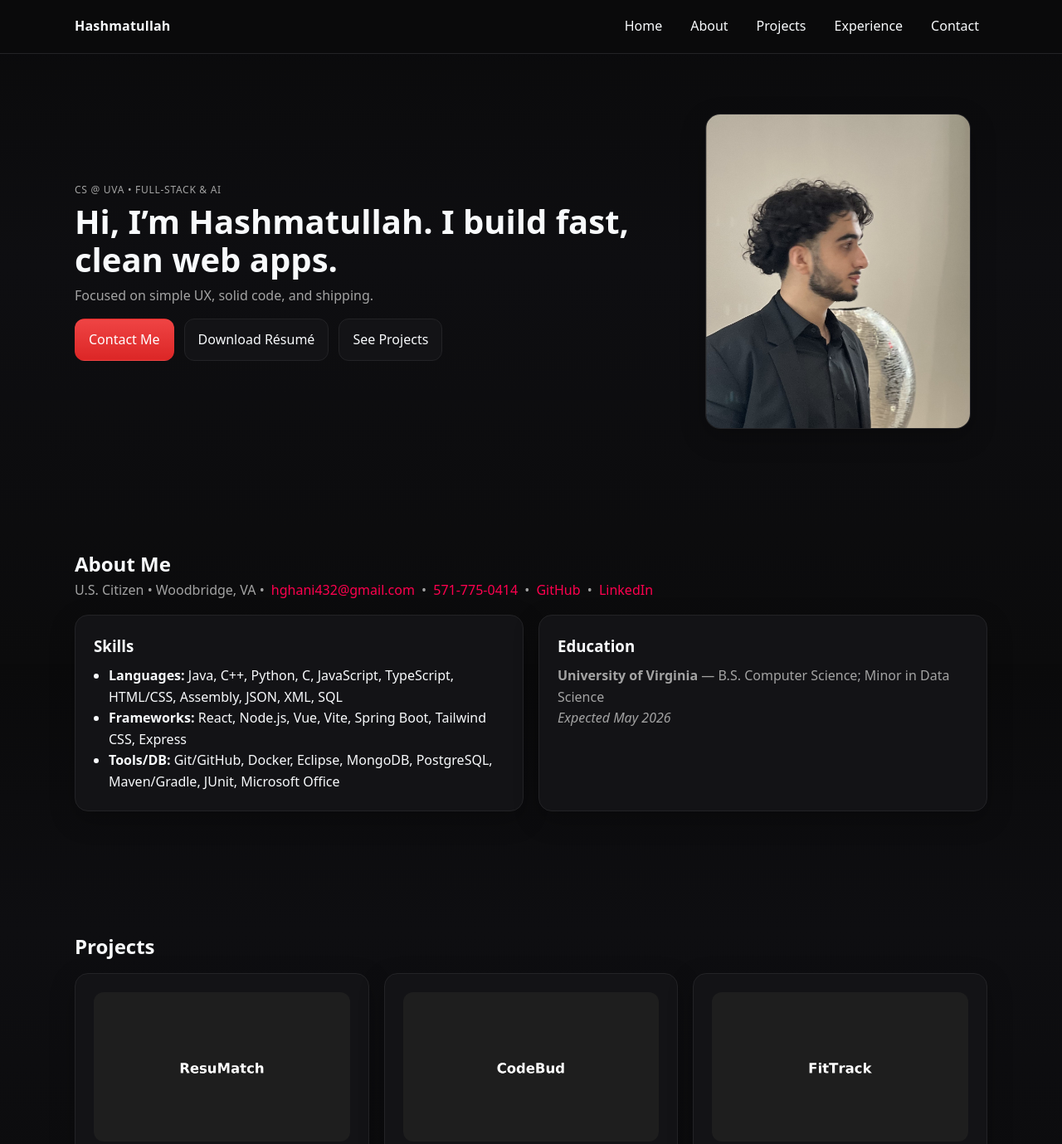
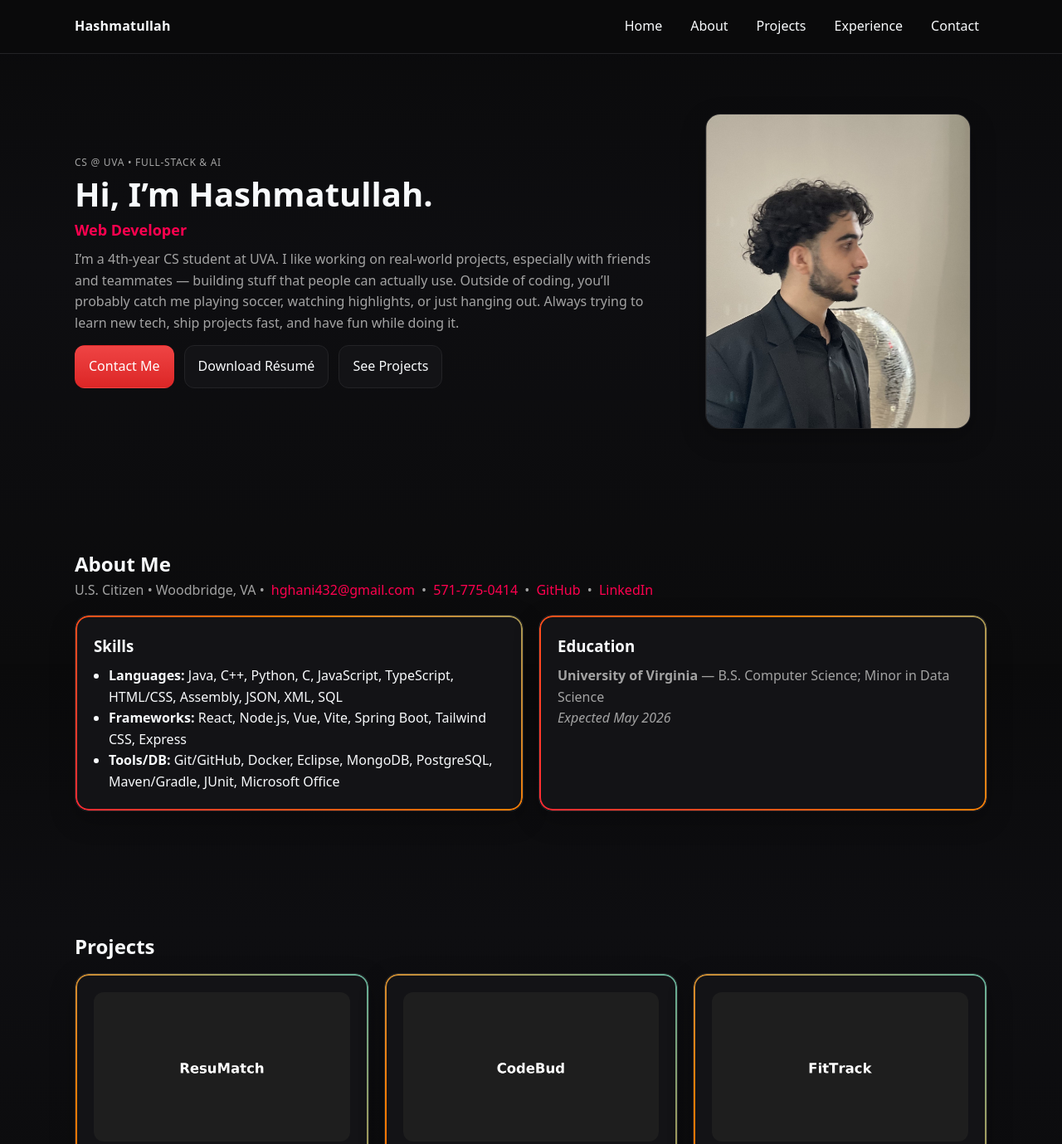
Before and after one commit to hashmat-beep/personal-portfolio, a plain HTML site: page index.html in a window 1280 px wide. Shown: the top 1379 px of the page at 83% size. Drawn offline with Linux system fonts and the light colour scheme.

Commit message:
added some scripts and hover effects

```diff
--- a/index.html
+++ b/index.html
@@ -31,8 +31,14 @@
   <section class="hero">
     <div class="hero-copy">
       <p class="eyebrow">CS @ UVA • Full-stack & AI</p>
-      <h1>Hi, I’m Hashmatullah. I build fast, clean web apps.</h1>
-      <p class="lead">Focused on simple UX, solid code, and shipping.</p>
+      <h1>Hi, I’m Hashmatullah.</h1>
+      <p id="typed" class="lead"></p>
+      <p class="lead">
+        I’m a 4th-year CS student at UVA. I like working on real-world projects,
+        especially with friends and teammates — building stuff that people can actually use.
+        Outside of coding, you’ll probably catch me playing soccer, watching highlights, or just hanging out.
+        Always trying to learn new tech, ship projects fast, and have fun while doing it.
+      </p>
       <div class="actions no-wrap">
         <a class="btn primary" href="#contact">Contact Me</a>
         <a class="btn" href="photos/resume.pdf" download>Download Résumé</a>
@@ -47,8 +53,9 @@
 </main>
 
 
+
  <!-- ABOUT -->
-  <section id="about" class="container section">
+<section id="about" class="container section reveal">
   <h2>About Me</h2>
   <p class="kv about-links">
     U.S. Citizen • Woodbridge, VA •
@@ -57,7 +64,6 @@
     <a href="https://github.com/hashmat-beep" target="_blank" rel="noopener">GitHub</a> •
     <a href="https://www.linkedin.com/in/hashmatullah-ghani/" target="_blank" rel="noopener">LinkedIn</a>
   </p>
-
 
   <div class="grid grid-2" style="margin-top:16px;">
     <div class="card">
@@ -185,9 +191,9 @@
   <footer>
     <div class="container footer-inner">
       <span class="kv">© <span id="y"></span> Hashmatullah Ghani</span>
-      <span class="kv">Press <span class="kbd">/</span> to jump to Contact</span>
     </div>
   </footer>
+
 
   <script>
     // year + keyboard shortcut
@@ -213,5 +219,73 @@
         .catch(error => { msg.textContent = "Error sending. Try again."; });
     });
   </script>
+
+<script>
+  function playBrandAnimation() {
+    const a = document.querySelector('.brand a');
+    if (!a) return;
+    const text = a.getAttribute('data-text') || a.textContent.trim();
+    a.setAttribute('data-text', text);   // remember original
+    a.textContent = '';                  // clear text
+    [...text].forEach((ch, i) => {
+      const span = document.createElement('span');
+      span.className = 'char' + (ch === ' ' ? ' space' : '');
+      span.textContent = ch;
+      span.style.animationDelay = (i * 0.05) + 's'; // staggered
+      a.appendChild(span);
+    });
+  }
+
+  // run once on page load
+  document.addEventListener('DOMContentLoaded', playBrandAnimation);
+
+  // replay on click
+  document.querySelector('.brand a').addEventListener('click', (e) => {
+    e.preventDefault();
+    playBrandAnimation();
+  });
+</script>
+
+<script>
+  const roles = ["Software Engineer", "Web Developer", "AI Enthusiast"];
+  let i = 0, j = 0;
+  const speed = 100;  // typing speed
+
+  function type() {
+    if (j < roles[i].length) {
+      document.getElementById("typed").textContent += roles[i][j];
+      j++;
+      setTimeout(type, speed);
+    } else {
+      setTimeout(erase, 1200); // pause before erasing
+    }
+  }
+
+  function erase() {
+    if (j > 0) {
+      document.getElementById("typed").textContent = roles[i].substring(0, j - 1);
+      j--;
+      setTimeout(erase, 50);
+    } else {
+      i = (i + 1) % roles.length; // next role
+      setTimeout(type, 400);
+    }
+  }
+  document.addEventListener("DOMContentLoaded", type);
+</script>
+
+<script>
+  // reveal elements on scroll
+  function revealOnScroll() {
+    document.querySelectorAll('.reveal').forEach(el => {
+      const rect = el.getBoundingClientRect();
+      if (rect.top < window.innerHeight - 100) {
+        el.classList.add('active');
+      }
+    });
+  }
+  window.addEventListener('scroll', revealOnScroll);
+  window.addEventListener('load', revealOnScroll);
+</script>
 </body>
 </html>
--- a/style.css
+++ b/style.css
@@ -158,3 +158,97 @@ footer{ border-top:1px solid var(--border); margin-top: 48px; }
   color:#ffffff;
   text-decoration:underline;
 }
+
+
+/* --- Contact form tweaks --- */
+form label {
+  font-size: 16px;
+  font-weight: 600;
+}
+
+form input,
+form textarea {
+  font-size: 16px;        /* slightly larger text */
+  padding: 14px;          /* more padding inside fields */
+  border-radius: 10px;    /* a bit rounder */
+}
+
+form .btn.primary {
+  font-size: 18px;        /* larger button text */
+  padding: 14px 28px;     /* bigger button size */
+  border-radius: 10px;
+}
+
+
+/* --- Experience hover effect --- */
+#experience .card {
+  transition: transform 0.25s ease, box-shadow 0.25s ease;
+}
+
+#experience .card:hover {
+  transform: translateY(-6px);
+  box-shadow: 0 12px 26px rgba(0, 0, 0, 0.4);
+  border-color: #ff004f;   /* accent border on hover */
+}
+
+
+/* Brand letter-by-letter intro */
+.brand a { display:inline-block; position:relative; }
+.brand .char {
+  display:inline-block;
+  opacity: 0;
+  transform: translateY(8px);
+  animation: brandIn .6s ease forwards;
+}
+.brand .char.space { width: .32em; }  /* spacing for spaces */
+
+@keyframes brandIn {
+  to { opacity:1; transform: translateY(0); }
+}
+
+#typed {
+  font-size: 18px;
+  color: #ff004f;     /* your accent red */
+  margin-top: 6px;
+  min-height: 24px;   /* prevents layout shift */
+  font-weight: 600;
+}
+
+
+
+.card {
+  position: relative;
+  overflow: hidden;
+}
+.card::before {
+  content: "";
+  position: absolute;
+  inset: 0;
+  border-radius: inherit;
+  padding: 2px;
+  background: linear-gradient(45deg, #ff004f, #ff7b00, #00d4ff, #ff004f);
+  background-size: 300% 300%;
+  animation: borderShift 6s linear infinite;
+  -webkit-mask:
+    linear-gradient(#000 0 0) content-box,
+    linear-gradient(#000 0 0);
+  -webkit-mask-composite: xor;
+          mask-composite: exclude;
+}
+@keyframes borderShift {
+  0% { background-position: 0% 50%; }
+  50% { background-position: 100% 50%; }
+  100% { background-position: 0% 50%; }
+}
+
+/* ✨ Scroll reveal effect */
+.reveal {
+  opacity: 0;
+  transform: translateY(40px);
+  transition: all 0.7s ease-out;
+}
+
+.reveal.active {
+  opacity: 1;
+  transform: translateY(0);
+}
```
Lines whose indentation alone changed are shown as unchanged.
